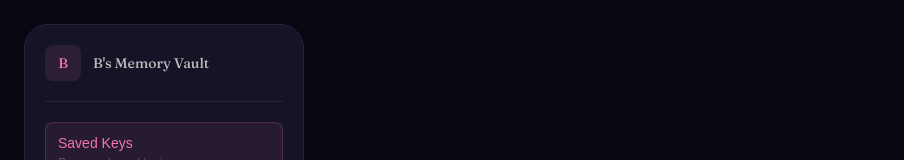
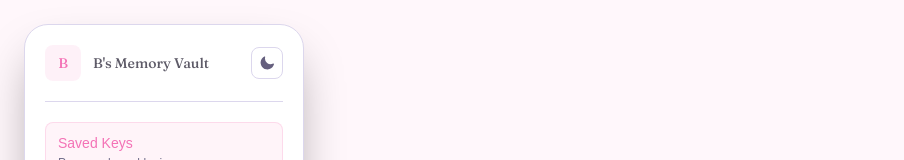
Before and after one commit to kiki-glitch/PassVault, a Next.js app: page /dashboard in a window 1280 px wide. Shown: the top 160 px of the page, without its empty margins (0-904 px from the left). Built offline with nearby package versions, Linux system fonts and the light colour scheme; no server answers.

Commit message:
Add Dark/Light mode toggle, fix text gradient for Settings and Safety CHeck sections

```diff
--- a/src/app/layout.tsx
+++ b/src/app/layout.tsx
@@ -37,9 +37,10 @@ export default function RootLayout({
     <ClerkProvider afterSignOutUrl="/">
       <html
         lang="en"
-        className={`dark ${geistSans.variable} ${geistMono.variable} ${fraunces.variable} h-full antialiased`}
+        className={`${geistSans.variable} ${geistMono.variable} ${fraunces.variable} h-full antialiased`}
       >
         <head>
+          <script dangerouslySetInnerHTML={{ __html: `(function(){try{var t=localStorage.getItem('theme')||'dark';if(t==='dark')document.documentElement.classList.add('dark');}catch(e){document.documentElement.classList.add('dark');}})();` }} />
           <style dangerouslySetInnerHTML={{ __html: themeCss }} />
         </head>
         <body className="min-h-full flex flex-col">{children}</body>
--- a/src/components/dashboard/DashboardShell.tsx
+++ b/src/components/dashboard/DashboardShell.tsx
@@ -5,6 +5,7 @@ import { UserButton } from "@clerk/nextjs";
 import { bMemoryVaultTheme } from "@/config/themes";
 import { useVault } from "@/components/vault/VaultProvider";
 import { VaultUnlockCard } from "@/components/vault/VaultUnlockCard";
+import { ThemeToggle } from "@/components/ui/ThemeToggle";
 import type { DashboardSection } from "@/types/navigation";
 
 type DashboardShellProps = {
@@ -86,6 +87,9 @@ export function DashboardShell({
             <p className="font-display text-sm font-medium text-vault-text/70">
               {bMemoryVaultTheme.appName}
             </p>
+            <span className="ml-auto">
+              <ThemeToggle />
+            </span>
           </div>
 
           {/* Navigation */}
@@ -152,7 +156,10 @@ export function DashboardShell({
                     </p>
                   </div>
 
-                  <UserButton />
+                  <div className="flex items-center gap-3">
+                    <ThemeToggle />
+                    <UserButton />
+                  </div>
                 </div>
               </header>
 
--- a/src/components/settings/AccountSecurityPanel.tsx
+++ b/src/components/settings/AccountSecurityPanel.tsx
@@ -21,20 +21,20 @@ export function AccountSecurityPanel() {
 
       <div className="mt-5 grid gap-4 md:grid-cols-2">
         <div className="rounded-vault-card border border-emerald-300/20 bg-emerald-500/10 p-4">
-          <p className="text-sm font-semibold text-emerald-100">
+          <p className="text-sm font-semibold text-emerald-800 dark:text-emerald-100">
             Account login
           </p>
-          <p className="mt-2 text-sm leading-6 text-emerald-100/75">
+          <p className="mt-2 text-sm leading-6 text-emerald-800/75 dark:text-emerald-100/75">
             Used to access the app. This is handled by Clerk and can support
             MFA, passkeys, email/password, and active session management.
           </p>
         </div>
 
         <div className="rounded-vault-card border border-pink-300/20 bg-pink-500/10 p-4">
-          <p className="text-sm font-semibold text-pink-100">
+          <p className="text-sm font-semibold text-pink-800 dark:text-pink-100">
             Vault master password
           </p>
-          <p className="mt-2 text-sm leading-6 text-pink-100/75">
+          <p className="mt-2 text-sm leading-6 text-pink-800/75 dark:text-pink-100/75">
             Used only in your browser to decrypt saved passwords and notes. It
             cannot be recovered if forgotten.
           </p>
--- a/src/components/settings/BackupSettingsPanel.tsx
+++ b/src/components/settings/BackupSettingsPanel.tsx
@@ -182,10 +182,10 @@ export function BackupSettingsPanel() {
       </div>
 
       <div className="mt-5 rounded-vault-card border border-yellow-300/20 bg-yellow-500/10 p-4">
-        <p className="text-sm font-semibold text-yellow-100">
+        <p className="text-sm font-semibold text-yellow-900 dark:text-yellow-100">
           Keep backups private.
         </p>
-        <p className="mt-2 text-sm leading-6 text-yellow-100/80">
+        <p className="mt-2 text-sm leading-6 text-yellow-900/80 dark:text-yellow-100/80">
           The backup is encrypted, but someone with both this file and the vault
           master password may be able to restore the vault.
         </p>
--- a/src/components/settings/SettingsSection.tsx
+++ b/src/components/settings/SettingsSection.tsx
@@ -21,10 +21,10 @@ export function SettingsSection() {
         </p>
 
         <div className="mt-5 rounded-vault-card border border-yellow-300/20 bg-yellow-500/10 p-4">
-          <p className="text-sm font-semibold text-yellow-100">
+          <p className="text-sm font-semibold text-yellow-900 dark:text-yellow-100">
             Zero-knowledge reminder
           </p>
-          <p className="mt-2 text-sm leading-6 text-yellow-100/80">
+          <p className="mt-2 text-sm leading-6 text-yellow-900/80 dark:text-yellow-100/80">
             Your vault master password is not stored anywhere. Account recovery
             through Clerk does not recover encrypted vault data.
           </p>
--- /dev/null
+++ b/src/components/ui/ThemeToggle.tsx
@@ -0,0 +1,65 @@
+"use client";
+
+import { useEffect, useState } from "react";
+
+export function ThemeToggle() {
+  const [isDark, setIsDark] = useState(true);
+
+  useEffect(() => {
+    // Sync icon state from the class applied by the head script
+    setIsDark(document.documentElement.classList.contains("dark"));
+  }, []);
+
+  function toggle() {
+    const root = document.documentElement;
+    const next = !root.classList.contains("dark");
+    if (next) {
+      root.classList.add("dark");
+    } else {
+      root.classList.remove("dark");
+    }
+    try {
+      localStorage.setItem("theme", next ? "dark" : "light");
+    } catch {
+      // localStorage unavailable — toggle still works for the session
+    }
+    setIsDark(next);
+  }
+
+  return (
+    <button
+      type="button"
+      onClick={toggle}
+      aria-label={isDark ? "Switch to light mode" : "Switch to dark mode"}
+      className="flex h-8 w-8 items-center justify-center rounded-vault-chip border border-vault-border text-vault-text-muted transition hover:bg-vault-overlay/[0.06] hover:text-vault-text/80"
+    >
+      {isDark ? (
+        /* Sun — currently dark, click to go light */
+        <svg
+          xmlns="http://www.w3.org/2000/svg"
+          viewBox="0 0 20 20"
+          fill="currentColor"
+          className="h-4 w-4"
+          aria-hidden="true"
+        >
+          <path d="M10 2a.75.75 0 01.75.75v1.5a.75.75 0 01-1.5 0v-1.5A.75.75 0 0110 2zM10 15a.75.75 0 01.75.75v1.5a.75.75 0 01-1.5 0v-1.5A.75.75 0 0110 15zM10 7a3 3 0 100 6 3 3 0 000-6zM15.657 5.404a.75.75 0 10-1.06-1.06l-1.061 1.06a.75.75 0 001.06 1.06l1.06-1.06zM6.464 14.596a.75.75 0 10-1.06-1.06l-1.06 1.06a.75.75 0 101.06 1.06l1.06-1.06zM18 10a.75.75 0 01-.75.75h-1.5a.75.75 0 010-1.5h1.5A.75.75 0 0118 10zM5 10a.75.75 0 01-.75.75h-1.5a.75.75 0 010-1.5h1.5A.75.75 0 015 10zM14.596 15.657a.75.75 0 001.06-1.06l-1.06-1.061a.75.75 0 10-1.06 1.06l1.06 1.06zM5.404 6.464a.75.75 0 001.06-1.06l-1.06-1.06a.75.75 0 10-1.06 1.06l1.06 1.06z" />
+        </svg>
+      ) : (
+        /* Moon — currently light, click to go dark */
+        <svg
+          xmlns="http://www.w3.org/2000/svg"
+          viewBox="0 0 20 20"
+          fill="currentColor"
+          className="h-4 w-4"
+          aria-hidden="true"
+        >
+          <path
+            fillRule="evenodd"
+            d="M7.455 2.004a.75.75 0 01.26.77 7 7 0 009.958 7.967.75.75 0 011.067.853A8.5 8.5 0 116.647 1.921a.75.75 0 01.808.083z"
+            clipRule="evenodd"
+          />
+        </svg>
+      )}
+    </button>
+  );
+}
--- a/src/components/vault/VaultUnlockCard.tsx
+++ b/src/components/vault/VaultUnlockCard.tsx
@@ -172,8 +172,8 @@ export function VaultUnlockCard() {
     return (
       <div className="mb-6 flex items-center justify-between rounded-vault-card border border-emerald-300/15 bg-emerald-500/[0.06] px-5 py-3.5">
         <div>
-          <p className="text-sm font-medium text-emerald-300">Vault unlocked</p>
-          <p className="mt-0.5 text-xs text-emerald-300/55">
+          <p className="text-sm font-medium text-emerald-800 dark:text-emerald-300">Vault unlocked</p>
+          <p className="mt-0.5 text-xs text-emerald-800/55 dark:text-emerald-300/55">
             Key active in browser memory · auto-locks after{" "}
             {Math.round(autoLockDurationMs / 60000)} min
             {lastActivityAt &&
@@ -186,7 +186,7 @@ export function VaultUnlockCard() {
         <button
           type="button"
           onClick={lockVault}
-          className="rounded-vault-chip border border-emerald-300/20 px-4 py-1.5 text-xs font-medium text-emerald-200/75 transition hover:bg-emerald-300/10"
+          className="rounded-vault-chip border border-emerald-300/20 px-4 py-1.5 text-xs font-medium text-emerald-800 dark:text-emerald-200/75 transition hover:bg-emerald-300/10"
         >
           Lock
         </button>
```
Also changed, not shown: src/components/vault/SecurityAuditSection.tsx (+13 -13 lines).
